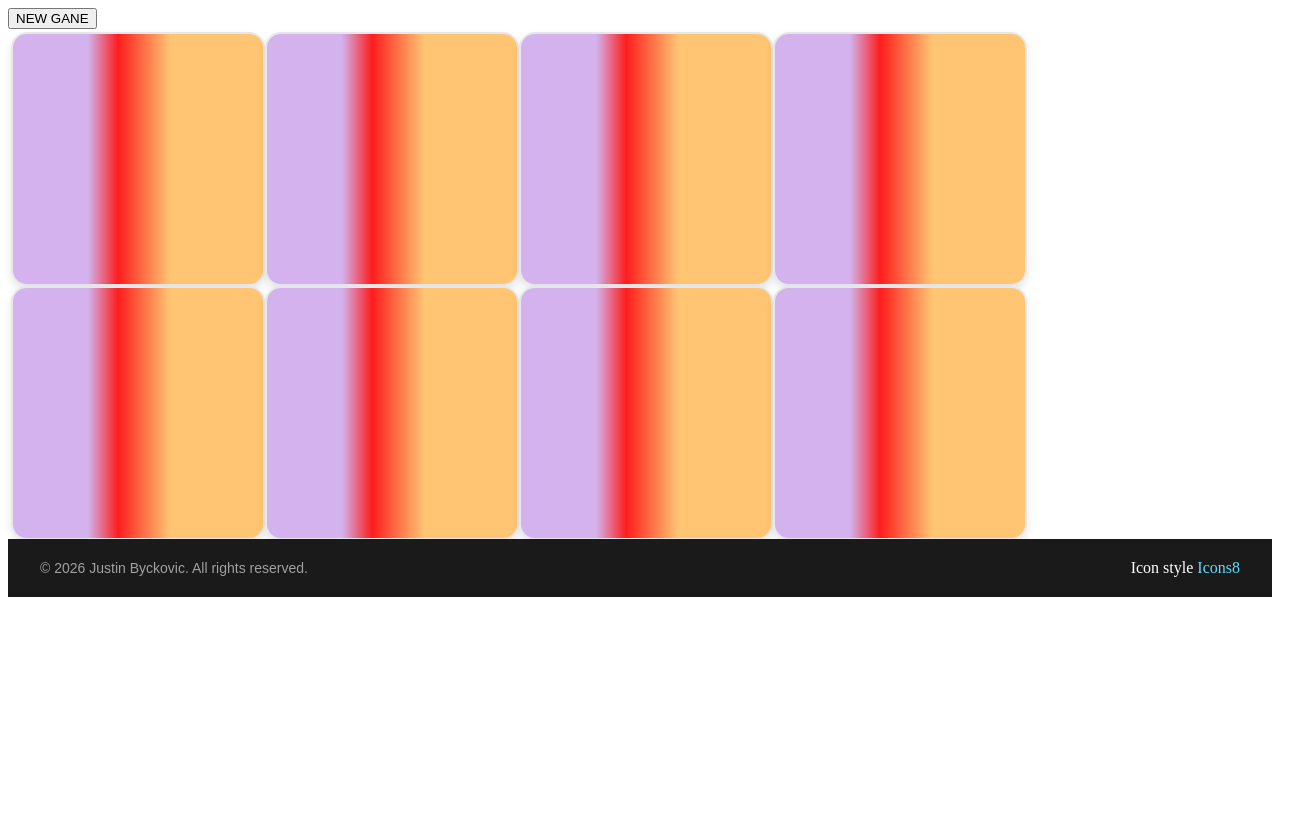
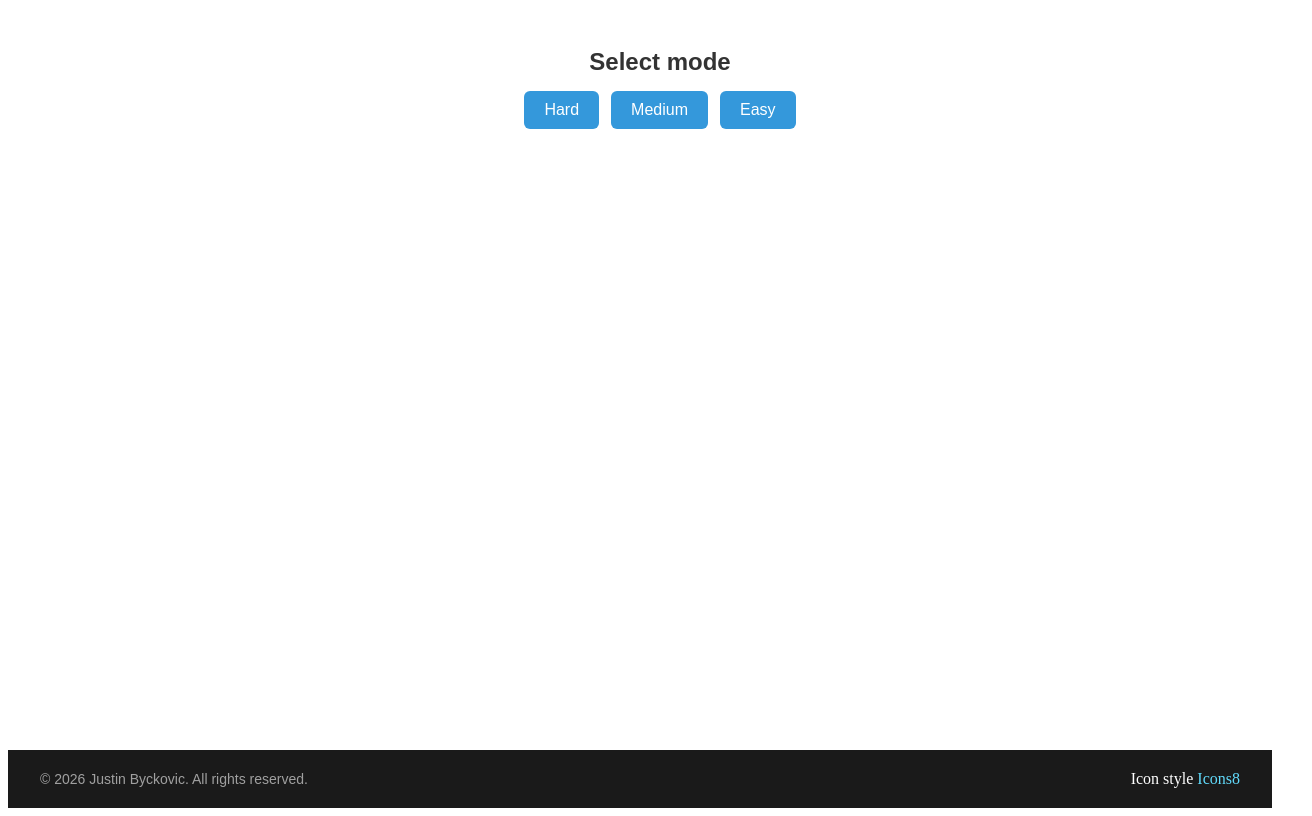
Before and after one commit to lyomin/card_game_1234567, a React (Vite) app in the folder memory-cart-game/: page / in a window 1280 px wide. Shown: the whole page, 1312 px wide, since content can reach past the window. Built offline with nearby package versions, Linux system fonts and the light colour scheme.

Commit message:
adding levels

```diff
--- a/memory-cart-game/index.html
+++ b/memory-cart-game/index.html
@@ -5,6 +5,15 @@
     <link rel="icon" type="image/svg+xml" href="/favicon.svg" />
     <meta name="viewport" content="width=device-width, initial-scale=1.0" />
     <title>memory-cart-game</title>
+    <style>
+      /* Tėvinis konteineris */
+      #root {
+        margin: 0;
+        display: flex;
+        flex-direction: column;
+        min-height: 100vh; /* Užtikrina pilną ekrano aukštį */
+      }
+    </style>
   </head>
   <body>
     <div id="root"></div>
--- a/memory-cart-game/src/App.tsx
+++ b/memory-cart-game/src/App.tsx
@@ -1,54 +1,18 @@
 import Table from './components/table/Table'
 import Footer from './components/footer/Footer'
 import toast, { Toaster } from 'react-hot-toast';
+import Game from './components/game/Game';
 
 
 function App() {
 
-  const handleResetClick = (resultInSec: number) => {
-    // Iškviečiame custom toast, kuris grąžina unikalų objekto ID (t)
-    toast((t) => (
-      <div style={{ display: 'flex', flexDirection: 'column', gap: '8px' }}>
-        <span style={{ fontSize: '14px', fontWeight: 'bold', color: '#333' }}>
-          You done it in {resultInSec} seconds
-        </span>
 
-        <div style={{ display: 'flex', gap: '10px', justifyContent: 'flex-end' }}>
-
-          {/* „TAIP“ Mygtukas */}
-          <button
-            onClick={() => {
-              toast.dismiss(t.id); // Uždarome pranešimą
-            }}
-            style={{
-              padding: '6px 12px',
-              backgroundColor: '#ef4444', // Raudona (Confirm)
-              color: 'white',
-              border: 'none',
-              borderRadius: '6px',
-              cursor: 'pointer',
-              fontWeight: 'bold'
-            }}
-          >
-            Taip
-          </button>
-        </div>
-      </div>
-    ), {
-      duration: Infinity, // Pranešimas neišnyks automatiškai, kol vartotojas nepaspaus mygtuko
-      position: 'top-center',
-      style: {
-        background: '#fff',
-        boxShadow: '0 4px 12px rgba(0,0,0,0.15)',
-        padding: '16px',
-        borderRadius: '12px'
-      }
-    })};
 
   return (
     <>
       <Toaster />
-      <Table height={2} width={4} score={handleResetClick} />
+      <Game />
+      <div style={{marginTop: 'auto'}}></div>
       <Footer />
     </>
   )
--- /dev/null
+++ b/memory-cart-game/src/components/game/Game.tsx
@@ -0,0 +1,70 @@
+import { useState } from "react"
+import LevelSelector from "../../form/level/LevelSelector";
+import toast from "react-hot-toast";
+import Table from "../table/Table";
+
+const Game = () => {
+    const [level, setLevel] = useState<number[]|null>(null);
+
+    const handleScore = (resultInSec: number) => {
+
+    setLevel(null);
+
+    // Iškviečiame custom toast, kuris grąžina unikalų objekto ID (t)
+    toast((t) => (
+      <div style={{ display: 'flex', flexDirection: 'column', gap: '8px' }}>
+        <span style={{ fontSize: '14px', fontWeight: 'bold', color: '#333' }}>
+          You done it in {resultInSec} seconds
+        </span>
+
+        <div style={{ display: 'flex', gap: '10px', justifyContent: 'flex-end' }}>
+
+          {/* „TAIP“ Mygtukas */}
+          <button
+            onClick={() => {
+              toast.dismiss(t.id); // Uždarome pranešimą
+            }}
+            style={{
+              padding: '6px 12px',
+              backgroundColor: '#ef4444', // Raudona (Confirm)
+              color: 'white',
+              border: 'none',
+              borderRadius: '6px',
+              cursor: 'pointer',
+              fontWeight: 'bold'
+            }}
+          >
+            Taip
+          </button>
+        </div>
+      </div>
+    ), {
+      duration: Infinity, // Pranešimas neišnyks automatiškai, kol vartotojas nepaspaus mygtuko
+      position: 'top-center',
+      style: {
+        background: '#fff',
+        boxShadow: '0 4px 12px rgba(0,0,0,0.15)',
+        padding: '16px',
+        borderRadius: '12px'
+      }
+    })};
+
+    if (level === null) {
+        return <>
+            <LevelSelector levels={new Map<string, number[]>([
+                ["Hard", [4,4]],
+                ["Medium", [2,4]],
+                ["Easy" , [2,2]]
+            ])}
+            setLevel={(level) => setLevel(level)} />
+        </>
+    }
+
+    return (
+        <>
+            <Table height={level[0]} width={level[1]} score={handleScore} />
+        </>
+    )
+}
+
+export default Game;
--- a/memory-cart-game/src/components/table/Table.tsx
+++ b/memory-cart-game/src/components/table/Table.tsx
@@ -1,6 +1,6 @@
 import { useState, useEffect } from 'react';
 import Card from '../card/Card';
-
+import './style.css'
 interface TableProps {
     width: number;
     height: number;
@@ -75,10 +75,8 @@ const Table = ({width, height, score} : TableProps) => {
     const colsArray = Array.from({ length: width });
 
   return (
-    <>
-
-    <button onClick={populateValues}> NEW GANE </button>
-        <table>
+    <div className='main-content'>
+        <table className='gameBoard'>
             {rowsArray.map((_,rowIndex) =>
                 (<tr key={rowIndex}>
                     {colsArray.map((_,colIndex) =>
@@ -114,7 +112,7 @@ const Table = ({width, height, score} : TableProps) => {
             )
             }
         </table>
-    </>
+    </div>
   );
 }
 
--- /dev/null
+++ b/memory-cart-game/src/components/table/style.css
@@ -0,0 +1,28 @@
+/* Nauja klasė pagrindiniam turiniui (čia bus jūsų žaidimo lenta) */
+.main-content {
+  flex: 1;                   /* Priverčia šį bloką išsiplėsti ir nustumti footerį žemyn */
+  display: flex;
+  justify-content: center;   /* Centruoja lentą horizontaliai */
+  align-items: center;       /* Centruoja lentą vertikaliai */
+  padding: 20px;
+}
+
+/* Pačios žaidimo lentos stilius (lieka toks pat, tik išimtas padding) */
+.gameBoard {
+  display: grid;
+  gap: 10px;
+  padding: 20px;
+  background-color: #ffffff;
+  border-radius: 12px;
+  box-shadow: 0 4px 15px rgba(0, 0, 0, 0.1);
+}
+
+/* Footer klasė, kuri visada bus apačioje */
+.footer {
+  width: 100%;
+  padding: 15px 0;
+  text-align: center;
+  background-color: #2c3e50; /* Neprivaloma tamsi fono spalva */
+  color: white;
+  margin-top: auto;          /* Papildomas saugiklis, nustumiantis į apačią */
+}
--- /dev/null
+++ b/memory-cart-game/src/form/level/LevelSelector.tsx
@@ -0,0 +1,32 @@
+import React from 'react';
+import "./style.css"
+
+
+interface LevelSelectorProps {
+    levels : Map<string, number[]>;
+    setLevel : (dimentions : number[]) => void;
+}
+
+const LevelSelector = ({ levels, setLevel }: LevelSelectorProps) => {
+    return (
+        // Naudojame div vietoj <> stiliaus pritaikymui
+        <div className="level-selector-container">
+            <h2 className="title">Select mode</h2>
+
+            {/* Mygtukų sąrašas */}
+            <div className="button-list">
+                {Array.from(levels.entries()).map(([key, value]) => (
+                    <button
+                        key={key}
+                        className="level-btn"
+                        onClick={() => setLevel(value)}
+                    >
+                        {key}
+                    </button>
+                ))}
+            </div>
+        </div>
+    );
+};
+
+export default LevelSelector;
--- /dev/null
+++ b/memory-cart-game/src/form/level/style.css
@@ -0,0 +1,42 @@
+/* Centruoja visą komponentą ekrano viduryje */
+.level-selector-container {
+  display: flex;
+  flex-direction: column;
+  align-items: center;
+  justify-content: center;
+  text-align: center;
+  padding: 20px;
+  width: 100%;
+}
+
+/* Antraštės stilius */
+.title {
+  margin-bottom: 15px;
+  font-family: sans-serif;
+  color: #333;
+}
+
+/* Mygtukų išrikiavimas į lankstų sąrašą (vertikalų arba horizontalų) */
+.button-list {
+  display: flex;
+  flex-direction: row; /* Pakeiskite į 'column', jei norite mygtukų vienas po kitu */
+  gap: 12px;           /* Tarpai tarp mygtukų */
+  justify-content: center;
+  align-items: center;
+}
+
+/* Gražesnis mygtukų stilius (nebūtina, bet patogu testavimui) */
+.level-btn {
+  padding: 10px 20px;
+  font-size: 16px;
+  cursor: pointer;
+  background-color: #3498db;
+  color: white;
+  border: none;
+  border-radius: 6px;
+  transition: background-color 0.2s ease;
+}
+
+.level-btn:hover {
+  background-color: #2980b9;
+}
--- a/memory-cart-game/src/index.css
+++ b/memory-cart-game/src/index.css
@@ -1,111 +1,6 @@
-:root {
-  --text: #6b6375;
-  --text-h: #08060d;
-  --bg: #fff;
-  --border: #e5e4e7;
-  --code-bg: #f4f3ec;
-  --accent: #aa3bff;
-  --accent-bg: rgba(170, 59, 255, 0.1);
-  --accent-border: rgba(170, 59, 255, 0.5);
-  --social-bg: rgba(244, 243, 236, 0.5);
-  --shadow:
-    rgba(0, 0, 0, 0.1) 0 10px 15px -3px, rgba(0, 0, 0, 0.05) 0 4px 6px -2px;
-
-  --sans: system-ui, 'Segoe UI', Roboto, sans-serif;
-  --heading: system-ui, 'Segoe UI', Roboto, sans-serif;
-  --mono: ui-monospace, Consolas, monospace;
-
-  font: 18px/145% var(--sans);
-  letter-spacing: 0.18px;
-  color-scheme: light dark;
-  color: var(--text);
-  background: var(--bg);
-  font-synthesis: none;
-  text-rendering: optimizeLegibility;
-  -webkit-font-smoothing: antialiased;
-  -moz-osx-font-smoothing: grayscale;
-
-  @media (max-width: 1024px) {
-    font-size: 16px;
-  }
-}
-
-@media (prefers-color-scheme: dark) {
-  :root {
-    --text: #9ca3af;
-    --text-h: #f3f4f6;
-    --bg: #16171d;
-    --border: #2e303a;
-    --code-bg: #1f2028;
-    --accent: #c084fc;
-    --accent-bg: rgba(192, 132, 252, 0.15);
-    --accent-border: rgba(192, 132, 252, 0.5);
-    --social-bg: rgba(47, 48, 58, 0.5);
-    --shadow:
-      rgba(0, 0, 0, 0.4) 0 10px 15px -3px, rgba(0, 0, 0, 0.25) 0 4px 6px -2px;
-  }
-
-  #social .button-icon {
-    filter: invert(1) brightness(2);
-  }
-}
-
-#root {
-  width: 1126px;
-  max-width: 100%;
-  margin: 0 auto;
-  text-align: center;
-  border-inline: 1px solid var(--border);
-  min-height: 100svh;
+body {
+  margin: 0;
   display: flex;
   flex-direction: column;
-  box-sizing: border-box;
+  min-height: 100vh; /* Užtikrina pilną ekrano aukštį */
 }
-
-body {
-  margin: 0;
-}
-
-h1,
-h2 {
-  font-family: var(--heading);
-  font-weight: 500;
-  color: var(--text-h);
-}
-
-h1 {
-  font-size: 56px;
-  letter-spacing: -1.68px;
-  margin: 32px 0;
-  @media (max-width: 1024px) {
-    font-size: 36px;
-    margin: 20px 0;
-  }
-}
-h2 {
-  font-size: 24px;
-  line-height: 118%;
-  letter-spacing: -0.24px;
-  margin: 0 0 8px;
-  @media (max-width: 1024px) {
-    font-size: 20px;
-  }
-}
-p {
-  margin: 0;
-}
-
-code,
-.counter {
-  font-family: var(--mono);
-  display: inline-flex;
-  border-radius: 4px;
-  color: var(--text-h);
-}
-
-code {
-  font-size: 15px;
-  line-height: 135%;
-  padding: 4px 8px;
-  background: var(--code-bg);
-}
```
